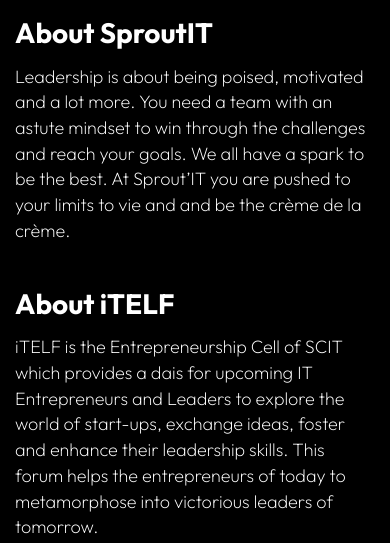
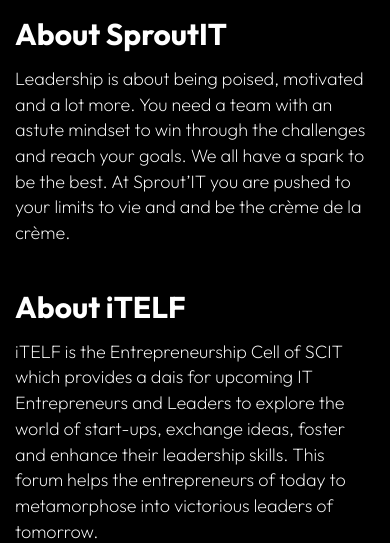
Before and after one commit to muskaandhar/sproutIT, a plain HTML site: page index.html in a window 390 px wide. Shown: the part 1283-1826 px from the top of the page. Drawn offline with nearby package versions, Linux system fonts and the light colour scheme.

Commit message:
Add files via upload

```diff
--- a/css/style.css
+++ b/css/style.css
@@ -25,7 +25,7 @@
   --body-font-family:             'Outfit', sans-serif;
 
   --h1-font-size:                 74px;
-  --h2-font-size:                 46px;
+  --h2-font-size:                 35px;
   --h3-font-size:                 32px;
   --h4-font-size:                 28px;
   --h5-font-size:                 24px;
@@ -1057,7 +1057,7 @@
   }
 
   h2 {
-    font-size: 28px;
+    font-size: 30px;
   }
 
   h3 {
@@ -1101,6 +1101,7 @@
   font-family: 'montserrat', sans-serif;
   font-weight: bold;
   text-transform: uppercase;
+  background-color: #111;
 }
 .card p, .card a {
   position: absolute;
```
